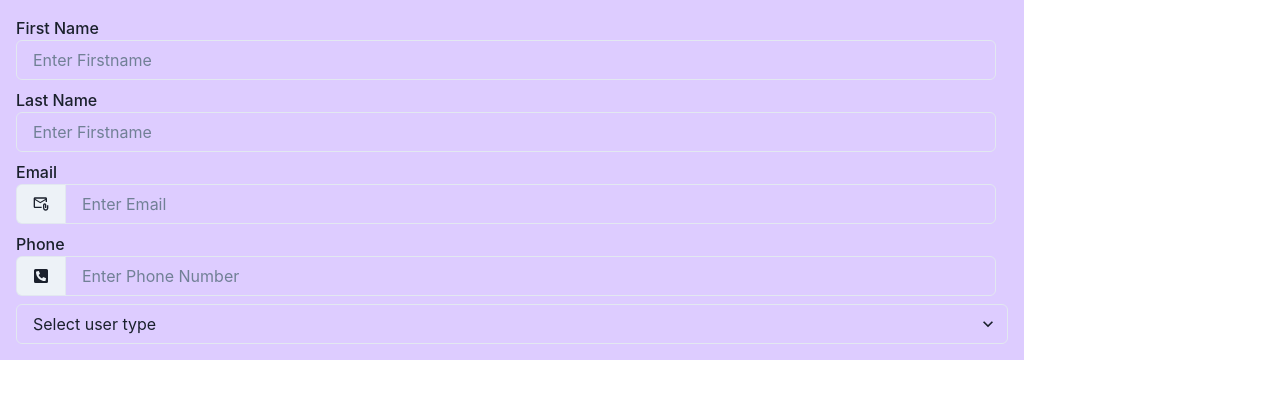
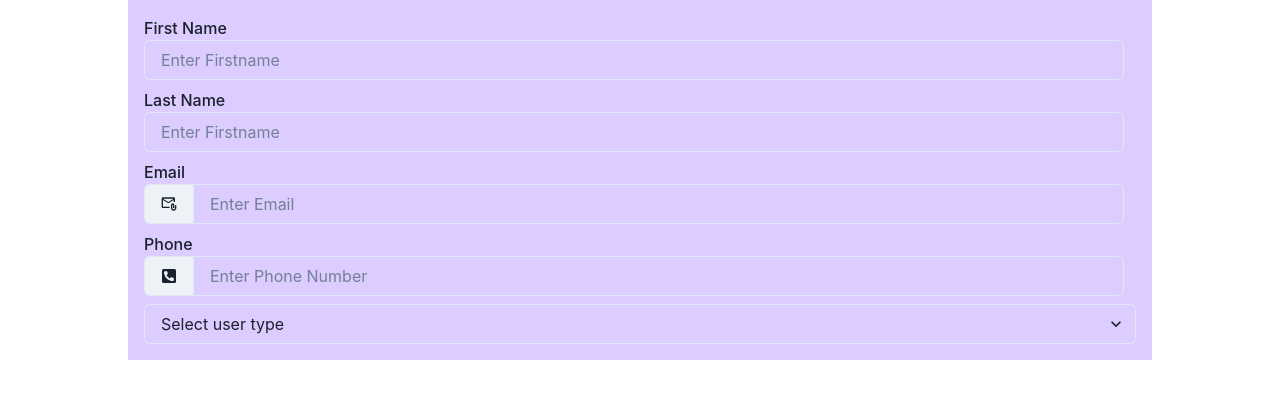
Before and after one commit to 3zbyjd/rlomuniv, a React (Vite) app: page /EditUser in a window 1280 px wide. Shown: the top 398 px of the page. Built offline with nearby package versions, Linux system fonts and the light colour scheme.

Commit message:
Building edit user form.

```diff
--- a/src/pages/User/EditUser.tsx
+++ b/src/pages/User/EditUser.tsx
@@ -13,7 +13,13 @@ import UserType from "../../components/UserType";
 function EditUser() {
   return (
     <>
-      <Box bg="#ddccff" maxW="80%" padding="4">
+      <Box
+        bg="#ddccff"
+        maxW="80%"
+        padding="4"
+        marginLeft="auto"
+        marginRight="auto"
+      >
         <FormControl>
           <FormLabel>
             First Name
```
